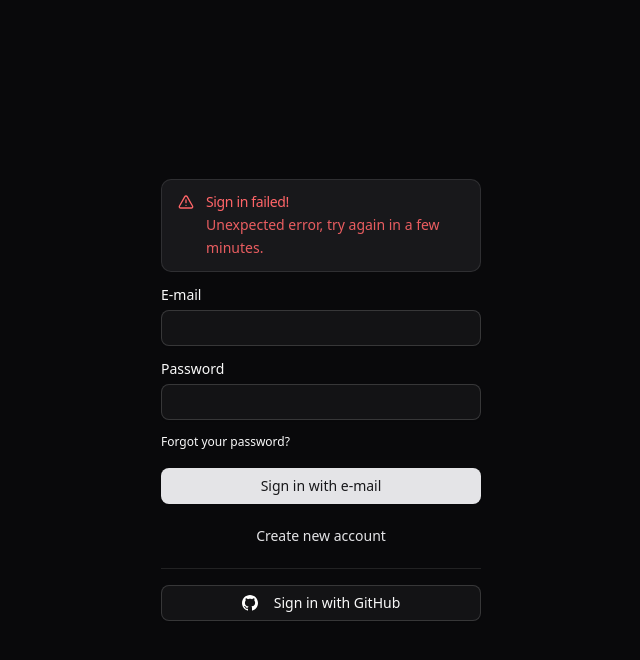
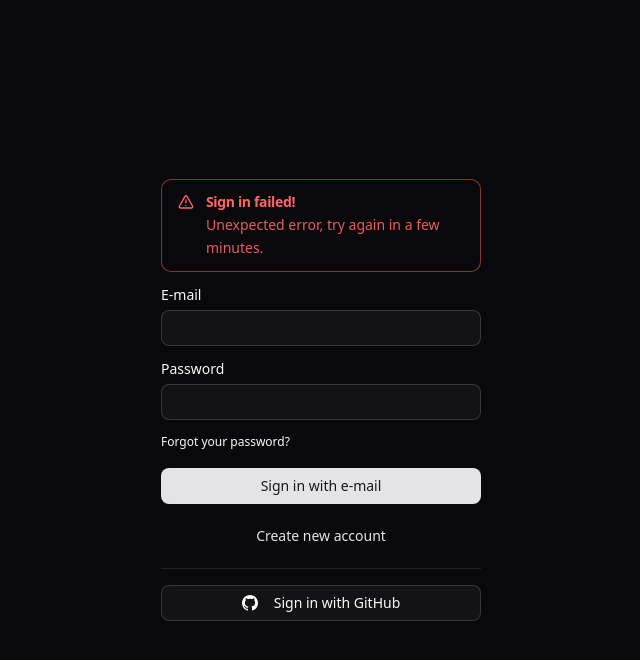
Before and after one commit to andersonkaiti/next-saas-rbac, a Next.js app in the folder apps/web/: page /auth/sign-in in a window 1280 px wide. Both pictures are taken after typing "name@example.com", "Sample123" into the empty fields and a click on the button "Sign in with e-mail". Shown: the top 660 px of the page, without its empty margins (319-959 px from the left). Built offline with nearby package versions, Linux system fonts and the light colour scheme; no server answers.

Commit message:
:lipstick: style(alert): update alert component styles for improved visibility

```diff
--- a/apps/web/src/components/ui/alert.tsx
+++ b/apps/web/src/components/ui/alert.tsx
@@ -8,9 +8,9 @@ const alertVariants = cva(
   {
     variants: {
       variant: {
-        default: 'bg-card text-card-foreground',
+        default: 'bg-background text-background-foreground',
         destructive:
-          'text-destructive bg-card [&>svg]:text-current *:data-[slot=alert-description]:text-destructive/90',
+          'text-destructive border-destructive/50 bg-background [&>svg]:text-current *:data-[slot=alert-description]:text-destructive/90',
       },
     },
     defaultVariants: {
@@ -39,7 +39,7 @@ function AlertTitle({ className, ...props }: React.ComponentProps<'div'>) {
     <div
       data-slot="alert-title"
       className={cn(
-        'col-start-2 line-clamp-1 min-h-4 font-medium tracking-tight',
+        'col-start-2 line-clamp-1 min-h-4 font-semibold tracking-tight',
         className
       )}
       {...props}
```
